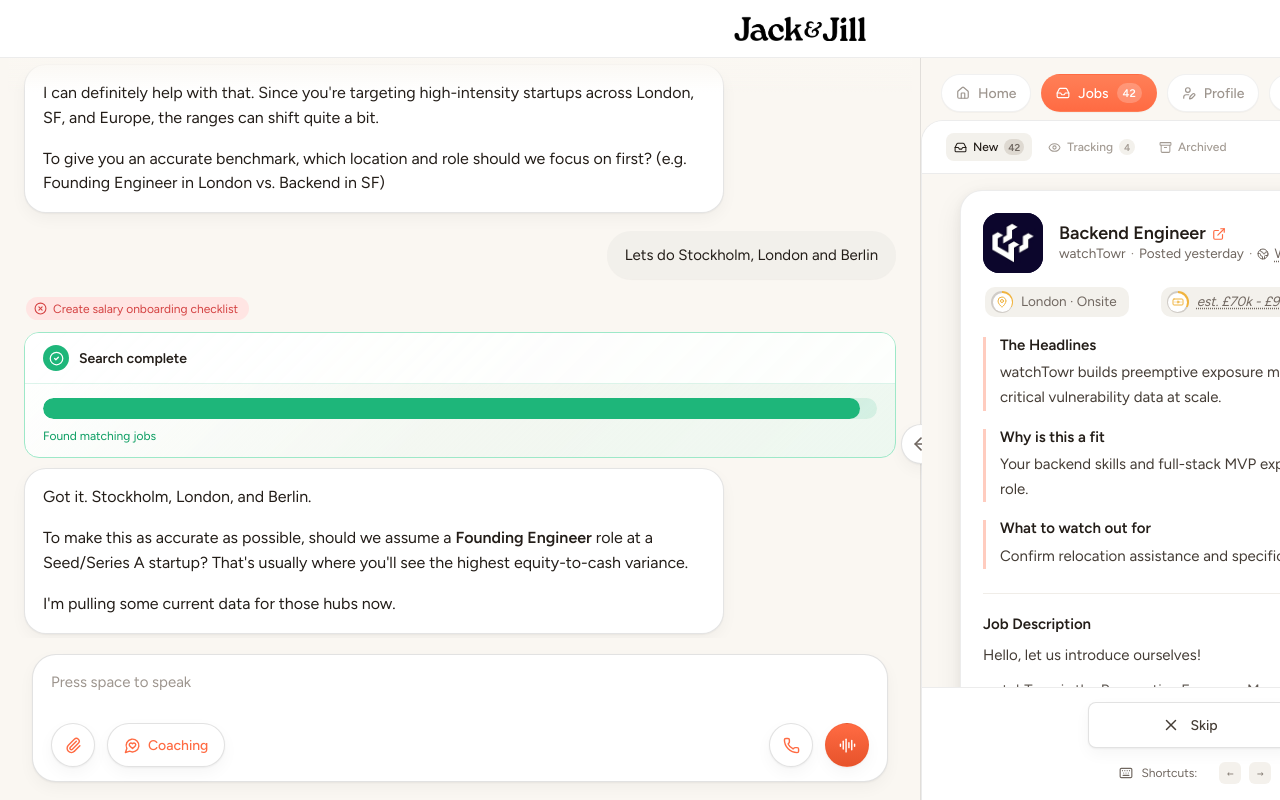
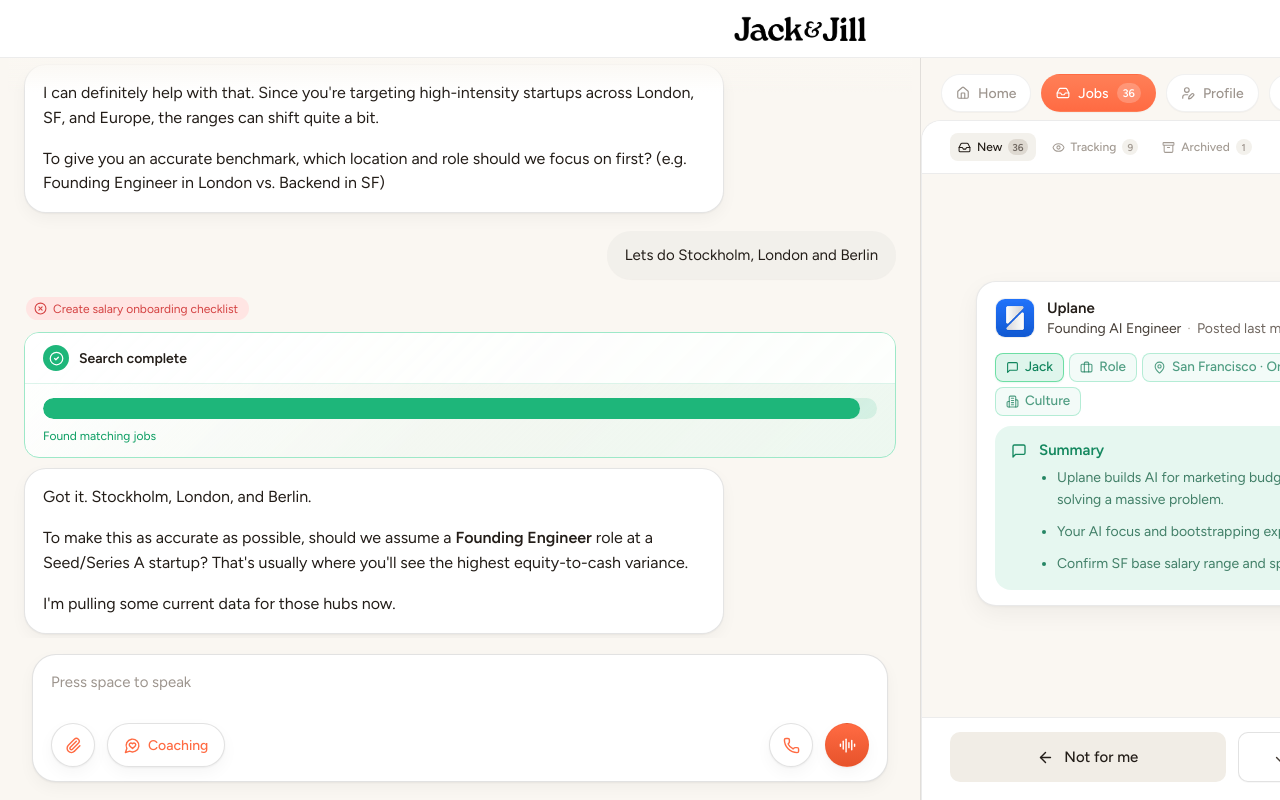
Before and after one commit to Karl-The-Man/JacknJill, a Next.js app: page / in a window 1280 px wide. Built offline with nearby package versions, Linux system fonts and the light colour scheme; a web font is replaced by a local one.

Commit message:
New jack&jill UI

```diff
--- a/app/globals.css
+++ b/app/globals.css
@@ -19,11 +19,16 @@
   --green: #1eb67a;
   --green-soft: #e6f8ef;
   --green-border: #9de8c8;
+  --green-panel: rgba(30, 182, 122, 0.11);
+  --green-panel-strong: #15885f;
+  --green-panel-text: rgba(13, 89, 61, 0.76);
   --red-soft: #ffe5e3;
   --red-text: #d44242;
   --yellow: #f0b33d;
+  --button-secondary: #f1ede6;
   --shadow-sm: 0 1px 2px rgba(17, 17, 17, 0.05), 0 6px 16px rgba(17, 17, 17, 0.04);
   --shadow-card: 0 10px 28px rgba(29, 19, 10, 0.08), 0 2px 10px rgba(29, 19, 10, 0.05);
+  --shadow-soft-card: 0 8px 24px rgba(29, 19, 10, 0.05), 0 1px 3px rgba(29, 19, 10, 0.04);
 }
 
 * {
@@ -540,7 +545,7 @@
   margin-top: 0;
   border-top: 1px solid rgba(17, 17, 17, 0.08);
   border-left: 1px solid rgba(17, 17, 17, 0.08);
-  border-top-left-radius: 22px;
+  border-top-left-radius: 20px;
   background: #fff;
   display: flex;
   flex-direction: column;
@@ -552,7 +557,7 @@
   align-items: center;
   gap: 12px;
   justify-content: space-between;
-  padding: 12px 20px 12px 24px;
+  padding: 12px 24px 12px 28px;
   border-bottom: 1px solid rgba(17, 17, 17, 0.08);
   background: #fff;
 }
@@ -615,18 +620,18 @@
 .jobs-dots {
   display: flex;
   align-items: center;
-  gap: 5px;
+  gap: 4px;
 }
 
 .jobs-dot {
   width: 7px;
   height: 7px;
   border-radius: 999px;
-  background: #b9b1aa;
+  background: #ddd6cf;
 }
 
 .jobs-dot-active {
-  background: #635b53;
+  background: #655d55;
 }
 
 .jobs-plus-count {
@@ -640,18 +645,25 @@
 }
 
 .jobs-surface-body {
-  position: relative;
   min-height: 0;
   flex: 1;
-  overflow: hidden;
+  overflow-y: auto;
   background: var(--offwhite);
-  padding: 16px 38px 0;
+  padding: 24px 54px 28px;
+  display: flex;
+  align-items: center;
+  justify-content: center;
 }
 
 .jobs-card-stage {
-  max-width: 796px;
+  width: 100%;
+  max-width: 1000px;
+  min-height: 100%;
   margin: 0 auto;
-  padding-bottom: 20px;
+  padding: 8px 0;
+  display: flex;
+  align-items: center;
+  justify-content: center;
 }
 
 .jobs-edge-arrow {
@@ -678,28 +690,41 @@
 }
 
 .job-card {
-  border: 1px solid rgba(17, 17, 17, 0.08);
-  border-radius: 22px;
+  width: min(100%, 780px);
+  border: 1px solid rgba(17, 17, 17, 0.09);
+  border-radius: 20px;
   background: #fff;
-  box-shadow: var(--shadow-card);
-  padding: 22px 22px 18px;
+  box-shadow: var(--shadow-soft-card);
+  padding: 16px 18px 15px;
 }
 
-.job-header {
+.opportunity-card-header {
   display: flex;
-  align-items: center;
+  align-items: flex-start;
+  justify-content: space-between;
   gap: 16px;
+  margin-bottom: 14px;
+}
+
+.opportunity-card-heading {
+  display: flex;
+  align-items: flex-start;
+  gap: 12px;
+  min-width: 0;
+  flex: 1;
 }
 
 .job-logo-tile {
-  width: 60px;
-  height: 60px;
-  border-radius: 16px;
-  background: #13103d;
+  width: 40px;
+  height: 40px;
+  border-radius: 10px;
+  background: #fff;
+  border: 1px solid rgba(17, 17, 17, 0.06);
   overflow: hidden;
   display: flex;
   align-items: center;
   justify-content: center;
+  flex-shrink: 0;
 }
 
 .job-logo-image {
@@ -708,162 +733,185 @@
   object-fit: contain;
 }
 
-.job-header-copy {
+.opportunity-meta {
   min-width: 0;
   flex: 1;
+  padding-top: 2px;
 }
 
-.job-title-row {
-  display: flex;
-  align-items: center;
-  gap: 6px;
-  margin-bottom: 2px;
-}
-
-.job-title-row h2 {
-  margin: 0;
-  font-size: 18px;
+.opportunity-company-name {
+  margin: 0 0 3px;
+  font-size: 15px;
   line-height: 1.1;
   font-weight: 600;
   color: var(--text-strong);
 }
 
-.job-link-button {
+.opportunity-role-line {
+  display: flex;
+  flex-wrap: wrap;
+  align-items: center;
+  gap: 6px;
+  color: var(--text-muted);
+  font-size: 14px;
+  line-height: 1.35;
+}
+
+.opportunity-role-line span:first-child {
+  color: var(--text-body);
+}
+
+.opportunity-meta-separator {
+  color: #b0a89f;
+}
+
+.opportunity-card-actions {
+  display: flex;
+  flex-wrap: wrap;
+  justify-content: flex-end;
+  gap: 8px;
+  margin-left: 12px;
+}
+
+.job-action-link {
   display: inline-flex;
   align-items: center;
   justify-content: center;
-  color: var(--orange);
+  gap: 7px;
+  height: 38px;
+  padding: 0 14px;
+  border: 1px solid rgba(17, 17, 17, 0.1);
+  border-radius: 10px;
+  background: #fff;
+  color: var(--text-body);
+  font-size: 14px;
+  font-weight: 600;
+  line-height: 1;
+  box-shadow: 0 1px 1px rgba(17, 17, 17, 0.03);
 }
 
-.job-link-icon {
-  width: 14px;
-  height: 14px;
+.job-action-link-primary {
+  border-color: transparent;
+  background: linear-gradient(180deg, #ff7b54 0%, var(--orange) 100%);
+  color: #fff;
+}
+
+.job-action-link-icon {
+  width: 15px;
+  height: 15px;
   stroke-width: 2;
 }
 
-.job-meta {
+.opportunity-pill-row {
   display: flex;
   flex-wrap: wrap;
-  align-items: center;
   gap: 5px;
-  color: var(--text-muted);
-  font-size: 13.5px;
-  line-height: 1.25;
+  margin-bottom: 10px;
 }
 
-.job-meta-separator {
-  color: #90877f;
+.opportunity-pill {
+  display: inline-flex;
+  align-items: center;
+  gap: 6px;
+  min-height: 29px;
+  padding: 0 10px;
+  border: 1px solid rgba(157, 232, 200, 0.72);
+  border-radius: 8px;
+  background: rgba(30, 182, 122, 0.05);
+  color: rgba(15, 121, 84, 0.72);
+  font-size: 13.5px;
+  line-height: 1;
+  font-weight: 500;
+  white-space: nowrap;
+  transition:
+    background-color 0.18s ease,
+    border-color 0.18s ease,
+    color 0.18s ease,
+    box-shadow 0.18s ease;
 }
 
-.job-web-source {
-  display: inline-flex;
-  align-items: center;
-  gap: 5px;
-  text-decoration-line: underline;
-  text-decoration-style: dotted;
-  text-underline-offset: 2px;
+.opportunity-pill-active {
+  background: rgba(30, 182, 122, 0.14);
+  border-color: rgba(104, 222, 161, 0.95);
+  color: #11855d;
+  box-shadow: 0 1px 2px rgba(30, 182, 122, 0.1);
 }
 
-.job-web-icon {
-  width: 12px;
-  height: 12px;
+.opportunity-pill-icon {
+  width: 13px;
+  height: 13px;
   stroke-width: 2;
 }
 
-.job-chip-row {
-  display: flex;
-  flex-wrap: wrap;
-  gap: 32px;
-  padding: 14px 2px 0;
+.opportunity-panel {
+  min-height: 150px;
+  padding: 15px 16px;
+  border-radius: 16px;
+  background: var(--green-panel);
+  overflow: hidden;
 }
 
-.info-chip {
-  display: inline-flex;
-  align-items: center;
-  gap: 8px;
-  padding: 4px 12px 4px 6px;
-  border-radius: 10px;
-  background: #f3f1ec;
-  color: #706760;
-  font-size: 13.5px;
-  line-height: 1;
+.opportunity-panel-content {
+  display: flex;
+  align-items: flex-start;
+  gap: 12px;
+  animation: opportunity-panel-enter 0.18s ease-out;
 }
 
-.info-chip-italic {
-  font-style: italic;
-}
-
-.info-chip-dotted span:last-child {
-  text-decoration-line: underline;
-  text-decoration-style: dotted;
-  text-underline-offset: 2px;
-}
-
-.chip-icon-ring {
-  position: relative;
-  width: 22px;
-  height: 22px;
-  border-radius: 999px;
-  background: conic-gradient(var(--yellow) 0 120deg, #d0ccc7 120deg 360deg);
-  display: inline-flex;
-  align-items: center;
-  justify-content: center;
+.opportunity-panel-icon {
+  width: 16px;
+  height: 16px;
+  margin-top: 2px;
   flex-shrink: 0;
-}
-
-.chip-icon-ring::after {
-  content: "";
-  position: absolute;
-  inset: 1.5px;
-  border-radius: inherit;
-  background: #fff;
-}
-
-.chip-icon-inner {
-  position: relative;
-  z-index: 1;
-  display: inline-flex;
-  align-items: center;
-  justify-content: center;
-  color: var(--yellow);
-}
-
-.chip-icon {
-  width: 12px;
-  height: 12px;
+  color: var(--green-panel-strong);
   stroke-width: 2;
 }
 
-.job-insights {
+.opportunity-panel-copy {
+  min-width: 0;
+  flex: 1;
+}
+
+.opportunity-panel-copy h4 {
+  margin: 0 0 8px;
+  font-size: 15px;
+  font-weight: 600;
+  line-height: 1.25;
+  color: var(--green-panel-strong);
+}
+
+.opportunity-panel-copy p {
+  margin: 0;
+  color: var(--green-panel-text);
+  font-size: 14px;
+  line-height: 1.6;
+}
+
+.opportunity-summary-list {
+  margin: 0;
+  padding-left: 18px;
   display: flex;
   flex-direction: column;
-  gap: 18px;
-  padding: 20px 0 24px;
+  gap: 10px;
+  color: var(--green-panel-text);
+  font-size: 14px;
+  line-height: 1.56;
 }
 
-.insight-block {
-  padding-left: 14px;
-  border-left: 3px solid var(--orange-line);
+.opportunity-summary-list li::marker {
+  color: rgba(15, 121, 84, 0.9);
 }
 
-.insight-block h4 {
-  margin: 0 0 6px;
-  font-size: 15px;
-  font-weight: 600;
-  line-height: 1.15;
-  color: var(--text-strong);
-}
+@keyframes opportunity-panel-enter {
+  from {
+    opacity: 0;
+    transform: translateY(7px);
+  }
 
-.insight-block p {
-  margin: 0;
-  color: var(--text-body);
-  font-size: 15px;
-  line-height: 1.68;
-}
-
-.job-divider {
-  height: 1px;
-  background: #f0ede8;
+  to {
+    opacity: 1;
+    transform: translateY(0);
+  }
 }
 
 .job-description-preview {
@@ -921,14 +969,16 @@
 .jobs-surface-footer {
   border-top: 1px solid rgba(17, 17, 17, 0.08);
   background: #fff;
-  padding: 14px 24px 16px;
+  padding: 14px 28px 18px;
 }
 
 .jobs-footer-actions {
   display: flex;
   align-items: center;
   justify-content: center;
-  gap: 18px;
+  gap: 12px;
+  max-width: 820px;
+  margin: 0 auto;
 }
 
 .footer-action-button {
@@ -936,26 +986,38 @@
   align-items: center;
   justify-content: center;
   gap: 10px;
-  width: 205px;
-  height: 46px;
-  border: 1px solid var(--border-strong);
-  border-radius: 8px;
-  background: #fff;
-  color: var(--text-body);
-  box-shadow: var(--shadow-sm);
-  font-size: 14px;
+  height: 50px;
+  border-radius: 10px;
+  padding: 0 24px;
+  font-size: 15px;
   font-weight: 500;
 }
 
+.footer-action-button-secondary {
+  flex: 1 1 0;
+  background: var(--button-secondary);
+  color: var(--text-strong);
+}
+
+.footer-action-button-neutral {
+  flex: 0 0 128px;
+  border: 1px solid var(--border-strong);
+  background: #fff;
+  color: var(--text-body);
+  box-shadow: 0 1px 1px rgba(17, 17, 17, 0.03);
+}
+
 .footer-action-button-primary {
+  flex: 1 1 0;
   border-color: transparent;
   background: linear-gradient(180deg, #ff7b54 0%, var(--orange) 100%);
   color: #fff;
+  box-shadow: 0 10px 18px rgba(255, 107, 67, 0.18);
 }
 
 .footer-action-icon {
-  width: 18px;
-  height: 18px;
+  width: 17px;
+  height: 17px;
   stroke-width: 2;
 }
 
--- a/components/dashboard-replica.tsx
+++ b/components/dashboard-replica.tsx
@@ -2,61 +2,110 @@
 
 import Image from "next/image";
 import type { ReactNode } from "react";
-import { useEffect, useRef } from "react";
+import { useEffect, useRef, useState } from "react";
 import type { LucideIcon } from "lucide-react";
 import {
   Archive,
+  ArrowDown,
   ArrowLeft,
   ArrowRight,
   AudioLines,
   Banknote,
   Briefcase,
-  ChevronDown,
+  Building2,
   CircleCheck,
   CircleHelp,
   CircleX,
-  Earth,
+  Eye,
   ExternalLink,
-  Eye,
   Gift,
+  Globe,
   House,
   Inbox,
-  Keyboard,
   MapPin,
   MessageCircleHeart,
+  MessageSquare,
   Paperclip,
   Phone,
   Settings,
   UserPen,
-  X
+  Wrench
 } from "lucide-react";
 
-type Insight = {
-  title: string;
-  body: string;
+type OpportunityTabId =
+  | "jack"
+  | "role"
+  | "location"
+  | "compensation"
+  | "skills"
+  | "culture";
+
+type OpportunityTab = {
+  id: OpportunityTabId;
+  label: string;
+  icon: LucideIcon;
+  panelTitle: string;
+  body?: string;
+  bullets?: string[];
 };
 
-type ChipProps = {
-  icon: LucideIcon;
-  label: string;
-  dotted?: boolean;
-  italic?: boolean;
+const opportunityTabOrder: OpportunityTabId[] = [
+  "jack",
+  "role",
+  "location",
+  "compensation",
+  "skills",
+  "culture"
+];
+
+const opportunityTabs: Record<OpportunityTabId, OpportunityTab> = {
+  jack: {
+    id: "jack",
+    label: "Jack",
+    icon: MessageSquare,
+    panelTitle: "Summary",
+    bullets: [
+      "Uplane builds AI for marketing budget optimization. You'd be a Founding AI Engineer solving a massive problem.",
+      "Your AI focus and bootstrapping experience are ideal for this Founding Engineer role.",
+      "Confirm SF base salary range and specific equity details for this Founding role."
+    ]
+  },
+  role: {
+    id: "role",
+    label: "Role",
+    icon: Briefcase,
+    panelTitle: "Excellent on role",
+    body: "Founding AI Engineer role with full ownership aligns with candidate's search for early-stage impact."
+  },
+  location: {
+    id: "location",
+    label: "San Francisco · Onsite",
+    icon: MapPin,
+    panelTitle: "Excellent on location",
+    body: "Role is in San Francisco, a top choice location, with relocation and visa sponsorship provided."
+  },
+  compensation: {
+    id: "compensation",
+    label: "est. $90k - $110k",
+    icon: Banknote,
+    panelTitle: "Good on compensation",
+    body: "SF base salary range is not specified, but relocation support and visa sponsorship align with search criteria."
+  },
+  skills: {
+    id: "skills",
+    label: "Skills",
+    icon: Wrench,
+    panelTitle: "Excellent on skills",
+    body: "Role requires AI/ML, backend (Node.js, TS, PostgreSQL), aligning with candidate's skills and AI focus."
+  },
+  culture: {
+    id: "culture",
+    label: "Culture",
+    icon: Building2,
+    panelTitle: "Excellent on culture",
+    body: "Early-stage (YC F25), fast-moving startup culture aligns with candidate's high-intensity preference."
+  }
 };
-
-const jobInsights: Insight[] = [
-  {
-    title: "The Headlines",
-    body: "watchTowr builds preemptive exposure management tech. You'd lead backend design for critical vulnerability data at scale."
-  },
-  {
-    title: "Why is this a fit",
-    body: "Your backend skills and full-stack MVP experience are ideal for this lead backend engineering role."
-  },
-  {
-    title: "What to watch out for",
-    body: "Confirm relocation assistance and specific salary/equity details for London-based role."
-  }
-];
 
 function cx(...classes: Array<string | false | null | undefined>) {
   return classes.filter(Boolean).join(" ");
@@ -182,7 +231,11 @@
       <span className={hideLabelOnSmall ? "section-tab-label-optional" : undefined}>
         {label}
       </span>
-      {count ? <span className={cx("section-tab-count", active && "section-tab-count-active")}>{count}</span> : null}
+      {count ? (
+        <span className={cx("section-tab-count", active && "section-tab-count-active")}>
+          {count}
+        </span>
+      ) : null}
     </button>
   );
 }
@@ -202,114 +255,139 @@
     <button type="button" className={cx("jobs-subtab", active && "jobs-subtab-active")}>
       <Icon className="jobs-subtab-icon" />
       <span>{label}</span>
-      {count ? <span className={cx("jobs-subtab-count", active && "jobs-subtab-count-active")}>{count}</span> : null}
+      {count ? (
+        <span className={cx("jobs-subtab-count", active && "jobs-subtab-count-active")}>
+          {count}
+        </span>
+      ) : null}
     </button>
   );
 }
 
-function IconRing({ icon: Icon }: { icon: LucideIcon }) {
+function JobActionLink({
+  href,
+  icon: Icon,
+  label,
+  primary = false
+}: {
+  href: string;
+  icon: LucideIcon;
+  label: string;
+  primary?: boolean;
+}) {
   return (
-    <span className="chip-icon-ring">
-      <span className="chip-icon-inner">
-        <Icon className="chip-icon" />
-      </span>
-    </span>
+    <a
+      href={href}
+      target="_blank"
+      rel="noreferrer noopener"
+      className={cx("job-action-link", primary && "job-action-link-primary")}
+    >
+      <Icon className="job-action-link-icon" />
+      <span>{label}</span>
+    </a>
   );
 }
 
-function InfoChip({ icon, label, dotted = false, italic = false }: ChipProps) {
+function OpportunityPill({
+  tab,
+  active,
+  onSelect
+}: {
+  tab: OpportunityTab;
+  active: boolean;
+  onSelect: (tabId: OpportunityTabId) => void;
+}) {
+  const Icon = tab.icon;
+
   return (
-    <div className={cx("info-chip", dotted && "info-chip-dotted", italic && "info-chip-italic")}>
-      <IconRing icon={icon} />
-      <span>{label}</span>
-    </div>
+    <button
+      type="button"
+      className={cx("opportunity-pill", active && "opportunity-pill-active")}
+      onClick={() => onSelect(tab.id)}
+      aria-pressed={active}
+    >
+      <Icon className="opportunity-pill-icon" />
+      <span>{tab.label}</span>
+    </button>
   );
 }
 
-function InsightBlock({ title, body }: Insight) {
+function OpportunityPanel({ tab }: { tab: OpportunityTab }) {
+  const Icon = tab.icon;
+
   return (
-    <div className="insight-block">
-      <h4>{title}</h4>
-      <p>{body}</p>
-    </div>
-  );
-}
-
-function JobHeader() {
-  return (
-    <div className="job-header">
-      <div className="job-logo-tile">
-        <Image
-          src="/watchtowr-logo.jpg"
-          alt="watchTowr logo"
-          width={64}
-          height={64}
-          className="job-logo-image"
-          priority
-        />
-      </div>
-      <div className="job-header-copy">
-        <div className="job-title-row">
-          <h2>Backend Engineer</h2>
-          <button type="button" className="job-link-button" aria-label="External link">
-            <ExternalLink className="job-link-icon" />
-          </button>
-        </div>
-        <div className="job-meta">
-          <span>watchTowr</span>
-          <span className="job-meta-separator">·</span>
-          <span>Posted yesterday</span>
-          <span className="job-meta-separator">·</span>
-          <span className="job-web-source">
-            <Earth className="job-web-icon" />
-            <span>Web-sourced</span>
-          </span>
-        </div>
+    <div key={tab.id} className="opportunity-panel-content">
+      <Icon className="opportunity-panel-icon" />
+      <div className="opportunity-panel-copy">
+        <h4>{tab.panelTitle}</h4>
+        {tab.bullets ? (
+          <ul className="opportunity-summary-list">
+            {tab.bullets.map((bullet) => (
+              <li key={bullet}>{bullet}</li>
+            ))}
+          </ul>
+        ) : (
+          <p>{tab.body}</p>
+        )}
       </div>
     </div>
   );
 }
 
-function JobDescriptionPreview() {
+function JobCard() {
+  const [activeTab, setActiveTab] = useState<OpportunityTabId>("jack");
+  const activeOpportunity = opportunityTabs[activeTab];
+
   return (
-    <div className="job-description-preview">
-      <h4>Job Description</h4>
-      <div className="job-preview-content">
-        <p>Hello, let us introduce ourselves!</p>
-        <p>
-          watchTowr is the Preemptive Exposure Management capability trusted by Fortune 500
-          companies and critical infrastructure providers.
-        </p>
-        <p>
-          By combining proactive threat intelligence, real attacker telemetry, and automated red
-          teaming, watchTowr continuously identifies and validates real exposure so security teams
-          can outrun real-world threats.
-        </p>
+    <article className="job-card opportunity-card">
+      <div className="opportunity-card-header">
+        <div className="opportunity-card-heading">
+          <div className="job-logo-tile opportunity-logo-tile">
+            <Image
+              src="/uplane-logo.jpg"
+              alt="Uplane logo"
+              width={40}
+              height={40}
+              className="job-logo-image"
+              priority
+            />
+          </div>
+
+          <div className="opportunity-meta">
+            <p className="opportunity-company-name">Uplane</p>
+            <div className="opportunity-role-line">
+              <span>Founding AI Engineer</span>
+              <span className="opportunity-meta-separator">·</span>
+              <span>Posted last month</span>
+            </div>
+          </div>
+        </div>
+
+        <div className="opportunity-card-actions">
+          <JobActionLink href="https://uplane.com/" icon={Globe} label="Website" />
+          <JobActionLink
+            href="https://jobs.ashbyhq.com/uplane/4d643fab-1e42-4f07-b28a-d3a2ec181bc5?utm_source=jackandjill"
+            icon={ExternalLink}
+            label="Job Post"
+            primary
+          />
+        </div>
       </div>
-      <div className="job-preview-fade" />
-      <button type="button" className="view-more-button">
-        <ChevronDown className="view-more-icon" />
-        <span>View more</span>
-      </button>
-    </div>
-  );
-}
 
-function JobCard() {
-  return (
-    <article className="job-card">
-      <JobHeader />
-      <div className="job-chip-row">
-        <InfoChip icon={MapPin} label="London · Onsite" />
-        <InfoChip icon={Banknote} label="est. £70k - £90k" dotted italic />
-      </div>
-      <div className="job-insights">
-        {jobInsights.map((insight) => (
-          <InsightBlock key={insight.title} {...insight} />
+      <div className="opportunity-pill-row">
+        {opportunityTabOrder.map((tabId) => (
+          <OpportunityPill
+            key={tabId}
+            tab={opportunityTabs[tabId]}
+            active={activeTab === tabId}
+            onSelect={setActiveTab}
+          />
         ))}
       </div>
-      <div className="job-divider" />
-      <JobDescriptionPreview />
+
+      <div className="opportunity-panel">
+        <OpportunityPanel tab={activeOpportunity} />
+      </div>
     </article>
   );
 }
@@ -317,14 +395,22 @@
 function FooterActionButton({
   icon: Icon,
   label,
-  primary = false
+  variant
 }: {
   icon: LucideIcon;
   label: string;
-  primary?: boolean;
+  variant: "secondary" | "neutral" | "primary";
 }) {
   return (
-    <button type="button" className={cx("footer-action-button", primary && "footer-action-button-primary")}>
+    <button
+      type="button"
+      className={cx(
+        "footer-action-button",
+        variant === "secondary" && "footer-action-button-secondary",
+        variant === "neutral" && "footer-action-button-neutral",
+        variant === "primary" && "footer-action-button-primary"
+      )}
+    >
       <Icon className="footer-action-icon" />
       <span>{label}</span>
     </button>
@@ -464,16 +550,12 @@
           </div>
         </section>
 
-        <div className="panel-divider">
-          <button type="button" className="divider-handle" aria-label="Previous job">
-            <ArrowLeft className="divider-handle-icon" />
-          </button>
-        </div>
+        <div className="panel-divider" />
 
         <section className="jobs-panel">
           <div className="jobs-panel-topnav">
             <SectionTab icon={House} label="Home" hideLabelOnSmall />
-            <SectionTab icon={Inbox} label="Jobs" active count="42" />
+            <SectionTab icon={Inbox} label="Jobs" active count="36" />
             <SectionTab icon={UserPen} label="Profile" />
             <SectionTab icon={Briefcase} label="Jack's Brief" />
           </div>
@@ -481,9 +563,9 @@
           <div className="jobs-surface">
             <div className="jobs-surface-header">
               <div className="jobs-subtabs">
-                <JobsSubTab icon={Inbox} label="New" count="42" active />
-                <JobsSubTab icon={Eye} label="Tracking" count="4" />
-                <JobsSubTab icon={Archive} label="Archived" />
+                <JobsSubTab icon={Inbox} label="New" count="36" active />
+                <JobsSubTab icon={Eye} label="Tracking" count="9" />
+                <JobsSubTab icon={Archive} label="Archived" count="1" />
               </div>
 
               <div className="jobs-counter-wrap">
@@ -491,19 +573,16 @@
                   {Array.from({ length: 10 }).map((_, index) => (
                     <span
                       key={index}
-                      className={cx("jobs-dot", index === 9 && "jobs-dot-active")}
+                      className={cx("jobs-dot", index === 0 && "jobs-dot-active")}
                     />
                   ))}
-                  <span className="jobs-plus-count">+32</span>
+                  <span className="jobs-plus-count">+26</span>
                 </div>
-                <span className="jobs-total-count">34 of 42</span>
+                <span className="jobs-total-count">1 of 36</span>
               </div>
             </div>
 
             <div className="jobs-surface-body">
-              <button type="button" className="jobs-edge-arrow" aria-label="Next job">
-                <ArrowRight className="jobs-edge-arrow-icon" />
-              </button>
               <div className="jobs-card-stage">
                 <JobCard />
               </div>
@@ -511,27 +590,9 @@
 
             <footer className="jobs-surface-footer">
               <div className="jobs-footer-actions">
-                <FooterActionButton icon={X} label="Skip" />
-                <FooterActionButton icon={Eye} label="Track" primary />
-              </div>
-              <div className="jobs-footer-shortcuts">
-                <div className="shortcut-heading">
-                  <Keyboard className="shortcut-keyboard-icon" />
-                  <span>Shortcuts:</span>
-                </div>
-                <div className="shortcut-group">
-                  <span className="shortcut-pill">←</span>
-                  <span className="shortcut-pill">→</span>
-                  <span>Navigate</span>
-                </div>
-                <div className="shortcut-group">
-                  <span className="shortcut-pill">S</span>
-                  <span>Skip</span>
-                </div>
-                <div className="shortcut-group">
-                  <span className="shortcut-pill">T</span>
-                  <span>Track</span>
-                </div>
+                <FooterActionButton icon={ArrowLeft} label="Not for me" variant="secondary" />
+                <FooterActionButton icon={ArrowDown} label="Skip" variant="neutral" />
+                <FooterActionButton icon={ArrowRight} label="Interested" variant="primary" />
               </div>
             </footer>
           </div>
```
Also changed, not shown: public/uplane-logo.jpg (added).
